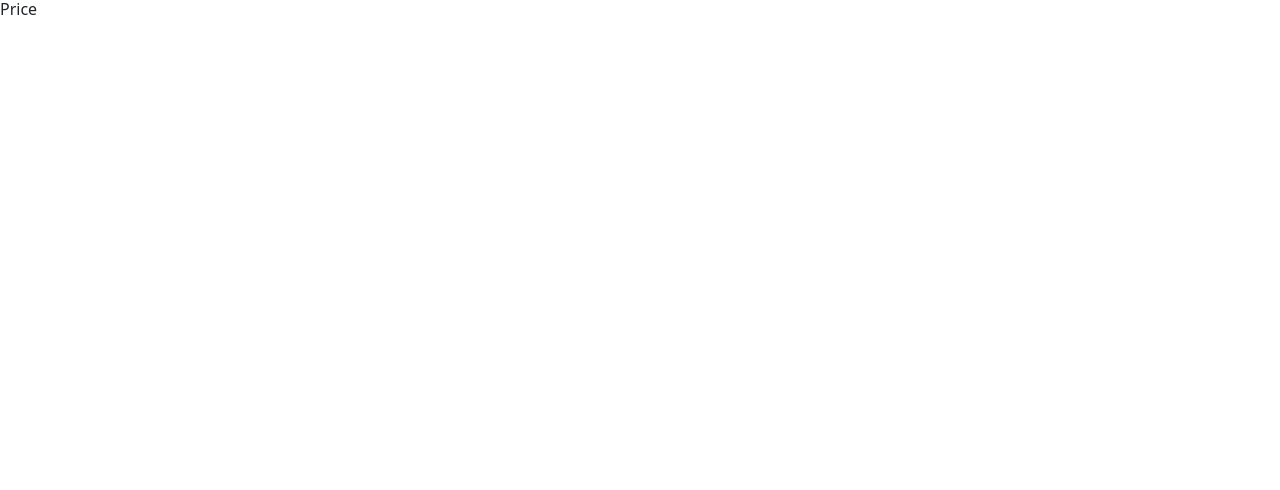
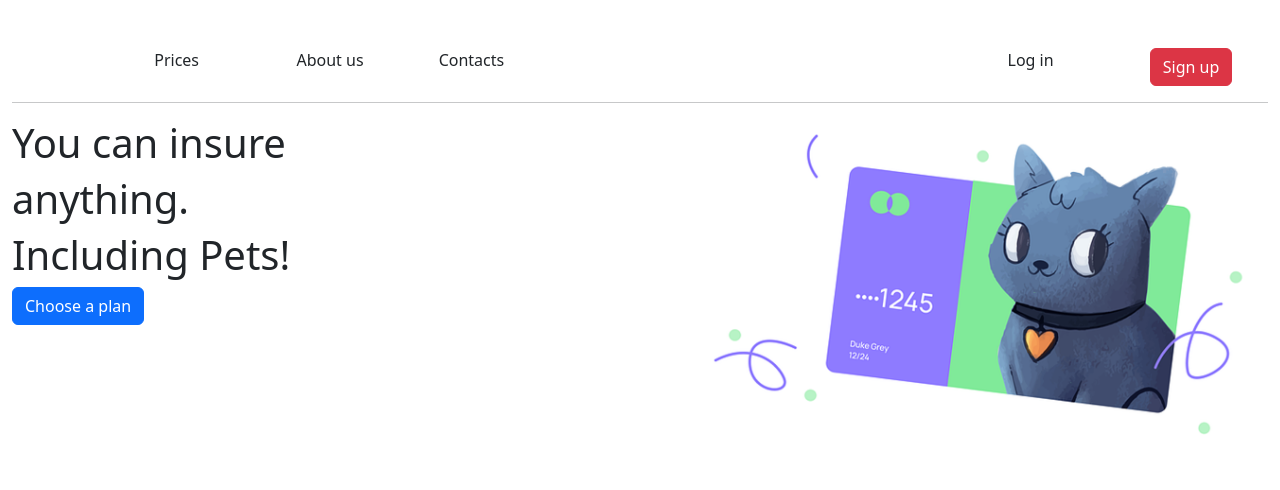
Before and after one commit to MiguelTorres2026/Bootstrap-Grid-Challenge, a plain HTML site: page index.html in a window 1280 px wide. Drawn offline with nearby package versions, Linux system fonts and the light colour scheme.

Commit message:
Final Product!!!

```diff
--- a/css/style.css
+++ b/css/style.css
@@ -0,0 +1,3 @@
+.h1 {
+    text-align: center;
+}
--- a/index.html
+++ b/index.html
@@ -1,14 +1,55 @@
 <!doctype html>
 <html lang="en">
+
 <head>
   <meta charset="utf-8">
   <meta name="viewport" content="width=device-width, initial-scale=1">
   <title>Bootstrap demo</title>
-    <link href="https://cdn.jsdelivr.net/npm/bootstrap@5.3.3/dist/css/bootstrap.min.css" rel="stylesheet" integrity="sha384-QWTKZyjpPEjISv5WaRU9OFeRpok6YctnYmDr5pNlyT2bRjXh0JMhjY6hW+ALEwIH" crossorigin="anonymous">
+  <link href="https://cdn.jsdelivr.net/npm/bootstrap@5.3.3/dist/css/bootstrap.min.css" rel="stylesheet"
+    integrity="sha384-QWTKZyjpPEjISv5WaRU9OFeRpok6YctnYmDr5pNlyT2bRjXh0JMhjY6hW+ALEwIH" crossorigin="anonymous">
 </head>
+
 <body>
-    <h6>Price</h6>
-    <script src="https://cdn.jsdelivr.net/npm/bootstrap@5.3.3/dist/js/bootstrap.bundle.min.js" integrity="sha384-YvpcrYf0tY3lHB60NNkmXc5s9fDVZLESaAA55NDzOxhy9GkcIdslK1eN7N6jIeHz" crossorigin="anonymous"></script>
+  <div class="container-fluid">
+    <div class="row mt-5">
+      <div class="col"></div>
+      <div class="col">Prices</div>
+      <div class="col">About us</div>
+
+      <div class="col">Contacts</div>
+      <div class="col"></div>
+      <div class="col"></div>
+      <div class="col"></div>
+      <div class="col">Log in</div>
+      <div class="col"><a href="https://www.youtube.com/watch?v=WwJm5hnWv6E" type="button" class="btn btn-danger">Sign up</a></div>
+    </div>
+    <hr>
+    <div class="row">
+      <div class="col-6">
+        <h1>You can insure</h1>
+        <h1>anything.</h1>
+        <h1>Including Pets!</h1>
+        <button class="btn btn-primary">Choose a plan</button>
+      </div>
+      <div class="col-6">
+        <img src="img/cat-card.png" class="img-fluid" alt="?">
+      </div>
+    </div>
+
+    <div class="row">
+      <div class="col-3">
+        <!-- cards here -->
+      </div>
+      <div class="col-3"></div>
+      <div class="col-3"></div>
+      <div class="col-3"></div>
+    </div>
+  </div>
+  <script src="https://cdn.jsdelivr.net/npm/bootstrap@5.3.3/dist/js/bootstrap.bundle.min.js"
+    integrity="sha384-YvpcrYf0tY3lHB60NNkmXc5s9fDVZLESaAA55NDzOxhy9GkcIdslK1eN7N6jIeHz"
+    crossorigin="anonymous"></script>
+  <link rel="stylesheet" href="css/style.css">
 
 </body>
+
 </html>
```
Also changed, not shown: img/cat-card.png (added), img/finance.png (added), img/health.png (added), img/property.png (added), img/travel.png (added), img/wireframe-grid.png (added), img/wireframe.jpg (added), 1 other file. Lines whose indentation alone changed are shown as unchanged.
